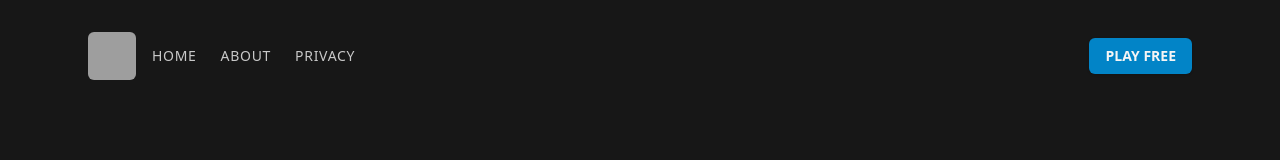
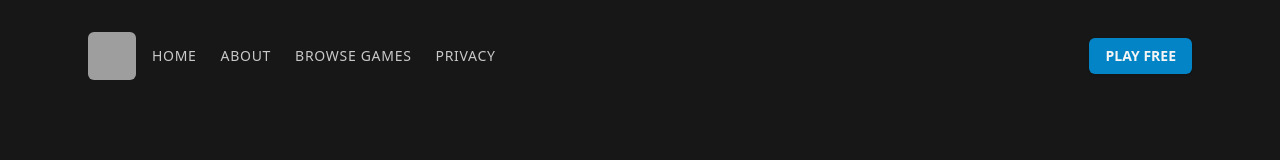
Before and after one commit to JaxDev1207/ShyftInteractive, a plain HTML site: page index.html in a window 1280 px wide. Shown: the top 160 px of the page. Drawn offline with nearby package versions, Linux system fonts and the light colour scheme; grey boxes are pictures that could not be loaded.

Commit message:
Update index.html

```diff
--- a/index.html
+++ b/index.html
@@ -16,6 +16,7 @@
       <nav class="hidden md:flex gap-6 text-sm uppercase tracking-wider">
         <a href="#about" class="opacity-80 hover:opacity-100">Home</a>
         <a href="#about" class="opacity-80 hover:opacity-100">About</a>
+        <a href="#browse-games" class="opacity-80 hover:opacity-100">Browse Games</a>
         <a href="#privacy" class="opacity-80 hover:opacity-100">Privacy</a>
       </nav>
     </div>
```
